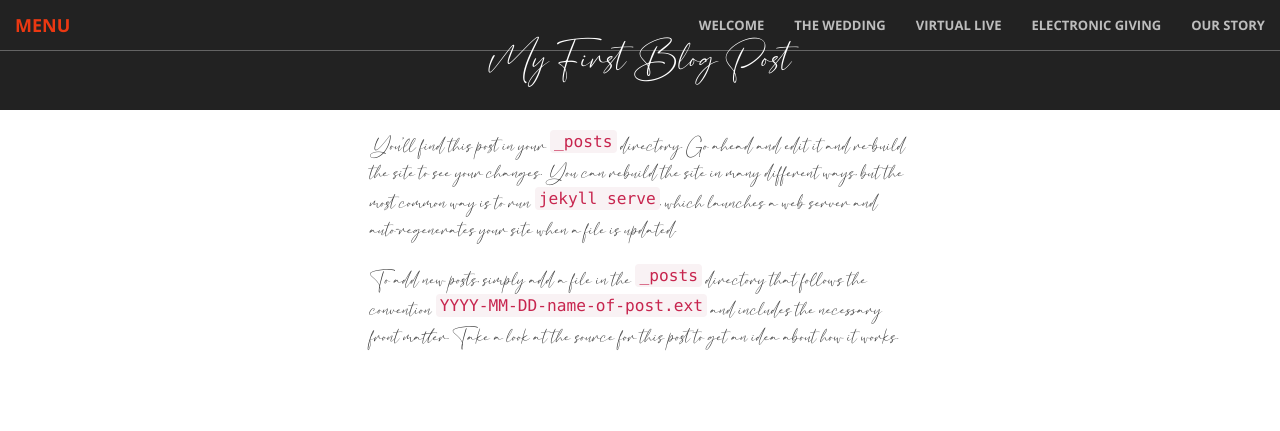
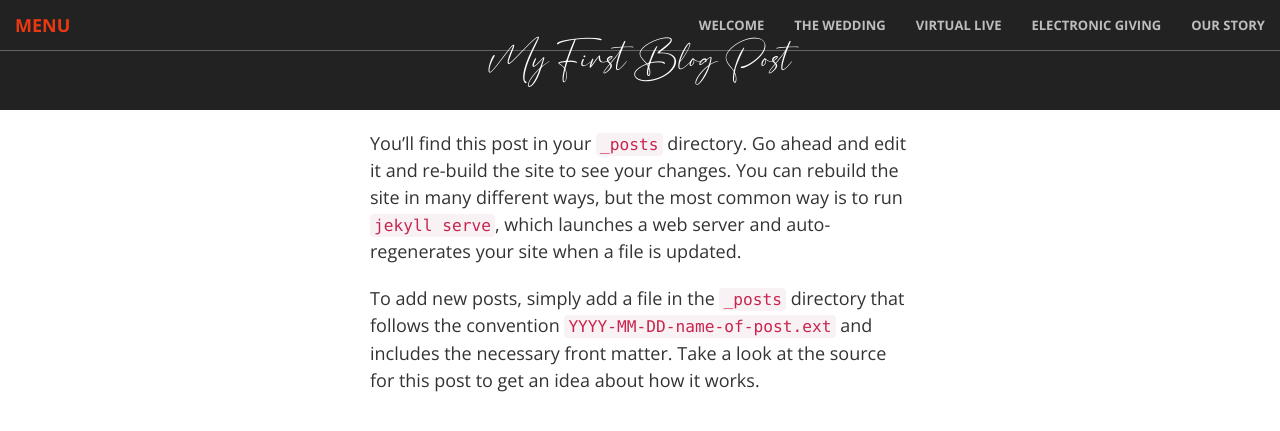
Before and after one commit to michaelwong753/wedding-website, a Jekyll site: the page built from _posts/2020-11-22-solar-chapter.md, in a window 1280 px wide. Shown: the top 431 px of the page. Built offline with Jekyll 4.4.1, drawn with Linux system fonts in a browser that asks for light colours; some web fonts are replaced.

Commit message:
fix font

```diff
--- a/css/creative.css
+++ b/css/creative.css
@@ -16,7 +16,7 @@ body {
 }
 
 body {
-    font-family: "Bacalisties";
+    font-family: 'Open Sans','Helvetica Neue',Arial,sans-serif;
 }
 
 hr {
@@ -61,7 +61,6 @@ h6 {
 }
 
 p {
-    font-family:"Bacalisties";
     margin-bottom: 20px;
     font-size: 18px;
     line-height: 1.5;
```
